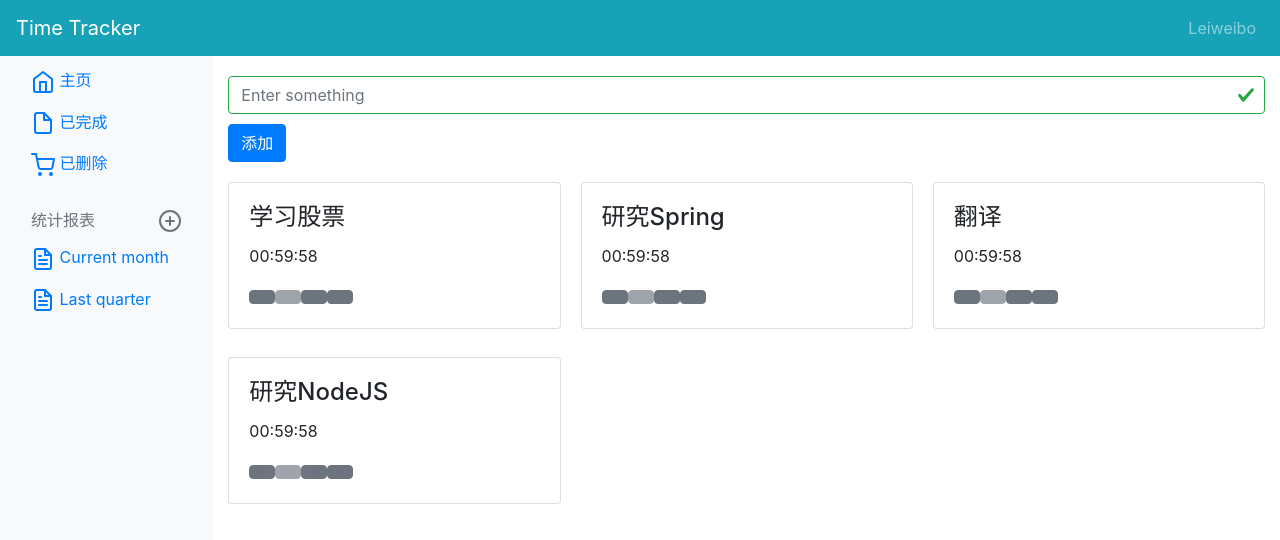
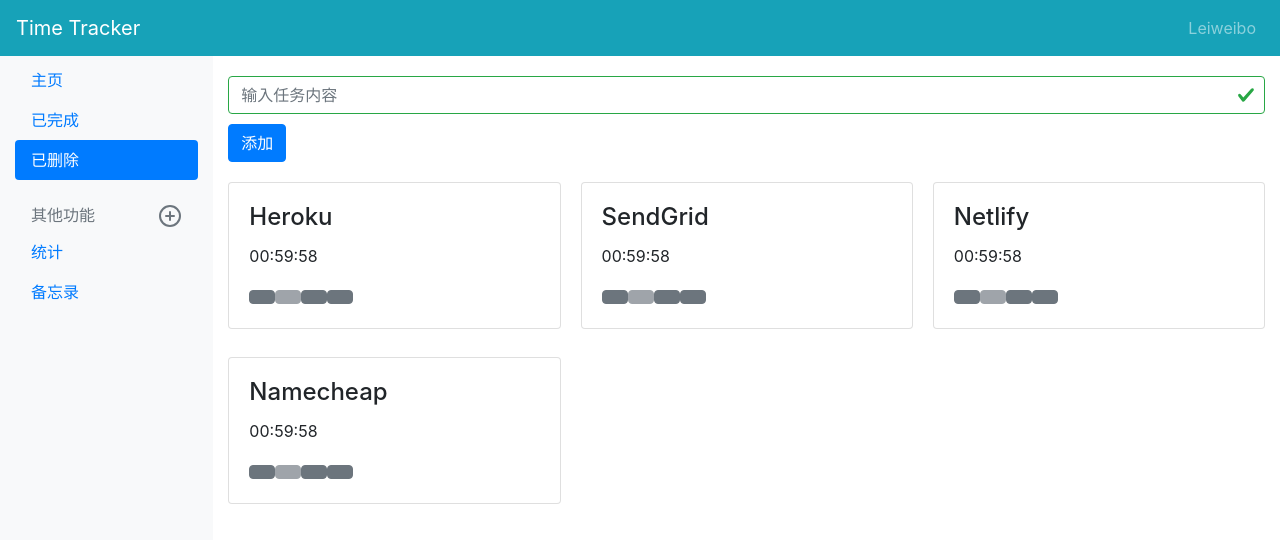
Before and after one commit to super2b/TimeTracker, a Vue app in the folder timetracker_web/: page / in a window 1280 px wide. Shown: the top 540 px of the page. Built offline with nearby package versions, Linux system fonts and the light colour scheme.

Commit message:
左边侧边栏选中优化

```diff
--- a/timetracker_web/src/App.vue
+++ b/timetracker_web/src/App.vue
@@ -9,30 +9,27 @@
       <div class="row" style="min-height:calc(100vh);">
         <nav class="col-md-2 d-none d-md-block bg-light sidebar navbar-custom">
           <div class="sticky-top sticky-offset">
-            <ul class="nav flex-column">
+            <ul class="nav flex-column nav-pills">
               <div class="nav-item" style="height:60px" />
               <li class="nav-item">
-                <a class="nav-link active" href="#">
-                  <svg xmlns="http://www.w3.org/2000/svg" width="24" height="24" viewBox="0 0 24 24" fill="none" stroke="currentColor" stroke-width="2" stroke-linecap="round" stroke-linejoin="round" class="feather feather-home"><path d="M3 9l9-7 9 7v11a2 2 0 0 1-2 2H5a2 2 0 0 1-2-2z"></path><polyline points="9 22 9 12 15 12 15 22"></polyline></svg>
+                <a class="nav-link" href="#">
                   主页 <span class="sr-only">(current)</span>
                 </a>
               </li>
               <li class="nav-item">
                 <a class="nav-link" href="#">
-                  <svg xmlns="http://www.w3.org/2000/svg" width="24" height="24" viewBox="0 0 24 24" fill="none" stroke="currentColor" stroke-width="2" stroke-linecap="round" stroke-linejoin="round" class="feather feather-file"><path d="M13 2H6a2 2 0 0 0-2 2v16a2 2 0 0 0 2 2h12a2 2 0 0 0 2-2V9z"></path><polyline points="13 2 13 9 20 9"></polyline></svg>
                   已完成
                 </a>
               </li>
               <li class="nav-item">
-                <a class="nav-link" href="#">
-                  <svg xmlns="http://www.w3.org/2000/svg" width="24" height="24" viewBox="0 0 24 24" fill="none" stroke="currentColor" stroke-width="2" stroke-linecap="round" stroke-linejoin="round" class="feather feather-shopping-cart"><circle cx="9" cy="21" r="1"></circle><circle cx="20" cy="21" r="1"></circle><path d="M1 1h4l2.68 13.39a2 2 0 0 0 2 1.61h9.72a2 2 0 0 0 2-1.61L23 6H6"></path></svg>
+                <a class="nav-link  active" href="#">
                   已删除
                 </a>
               </li>
             </ul>
 
             <h6 class="sidebar-heading d-flex justify-content-between align-items-center px-3 mt-4 mb-1 text-muted">
-              <span>统计报表</span>
+              <span>其他功能</span>
               <a class="d-flex align-items-center text-muted" href="#">
                 <svg xmlns="http://www.w3.org/2000/svg" width="24" height="24" viewBox="0 0 24 24" fill="none" stroke="currentColor" stroke-width="2" stroke-linecap="round" stroke-linejoin="round" class="feather feather-plus-circle"><circle cx="12" cy="12" r="10"></circle><line x1="12" y1="8" x2="12" y2="16"></line><line x1="8" y1="12" x2="16" y2="12"></line></svg>
               </a>
@@ -40,14 +37,12 @@
             <ul class="nav flex-column mb-2">
               <li class="nav-item">
                 <a class="nav-link" href="#">
-                  <svg xmlns="http://www.w3.org/2000/svg" width="24" height="24" viewBox="0 0 24 24" fill="none" stroke="currentColor" stroke-width="2" stroke-linecap="round" stroke-linejoin="round" class="feather feather-file-text"><path d="M14 2H6a2 2 0 0 0-2 2v16a2 2 0 0 0 2 2h12a2 2 0 0 0 2-2V8z"></path><polyline points="14 2 14 8 20 8"></polyline><line x1="16" y1="13" x2="8" y2="13"></line><line x1="16" y1="17" x2="8" y2="17"></line><polyline points="10 9 9 9 8 9"></polyline></svg>
-                  Current month
+                  统计
                 </a>
               </li>
               <li class="nav-item">
                 <a class="nav-link" href="#">
-                  <svg xmlns="http://www.w3.org/2000/svg" width="24" height="24" viewBox="0 0 24 24" fill="none" stroke="currentColor" stroke-width="2" stroke-linecap="round" stroke-linejoin="round" class="feather feather-file-text"><path d="M14 2H6a2 2 0 0 0-2 2v16a2 2 0 0 0 2 2h12a2 2 0 0 0 2-2V8z"></path><polyline points="14 2 14 8 20 8"></polyline><line x1="16" y1="13" x2="8" y2="13"></line><line x1="16" y1="17" x2="8" y2="17"></line><polyline points="10 9 9 9 8 9"></polyline></svg>
-                  Last quarter
+                  备忘录
                 </a>
               </li>
             </ul>
--- a/timetracker_web/src/components/Home.vue
+++ b/timetracker_web/src/components/Home.vue
@@ -38,15 +38,15 @@
     return {
       columns: Const.COLUMNS,
       tasks: [
-        {title: '学习股票', state: Const.STATES.STOPPED},
-        {title: '研究Spring', state: Const.STATES.STOPPED},
-        {title: '翻译', state: Const.STATES.STOPPED},
-        {title: '研究NodeJS', state: Const.STATES.STOPPED}],
+        {title: 'Heroku', state: Const.STATES.STOPPED},
+        {title: 'SendGrid', state: Const.STATES.STOPPED},
+        {title: 'Netlify', state: Const.STATES.STOPPED},
+        {title: 'Namecheap', state: Const.STATES.STOPPED}],
       size: 'sm',
       variant: 'primary',
       formstate: '',
       text: '',
-      formplaceholder: 'Enter something'
+      formplaceholder: '输入任务内容'
     }
   },
   methods: {
@@ -65,10 +65,10 @@
       if (!this.text) {
         var self = this
         self.formstate = 'invalid'
-        self.formplaceholder = 'Please enter content before post'
+        self.formplaceholder = '内容不能为空'
         setTimeout(function () {
           self.formstate = ''
-          self.formplaceholder = 'Enter something....'
+          self.formplaceholder = '输入任务内容'
           console.log('2000laterrrrr')
         }, 2000)
       } else {
```
